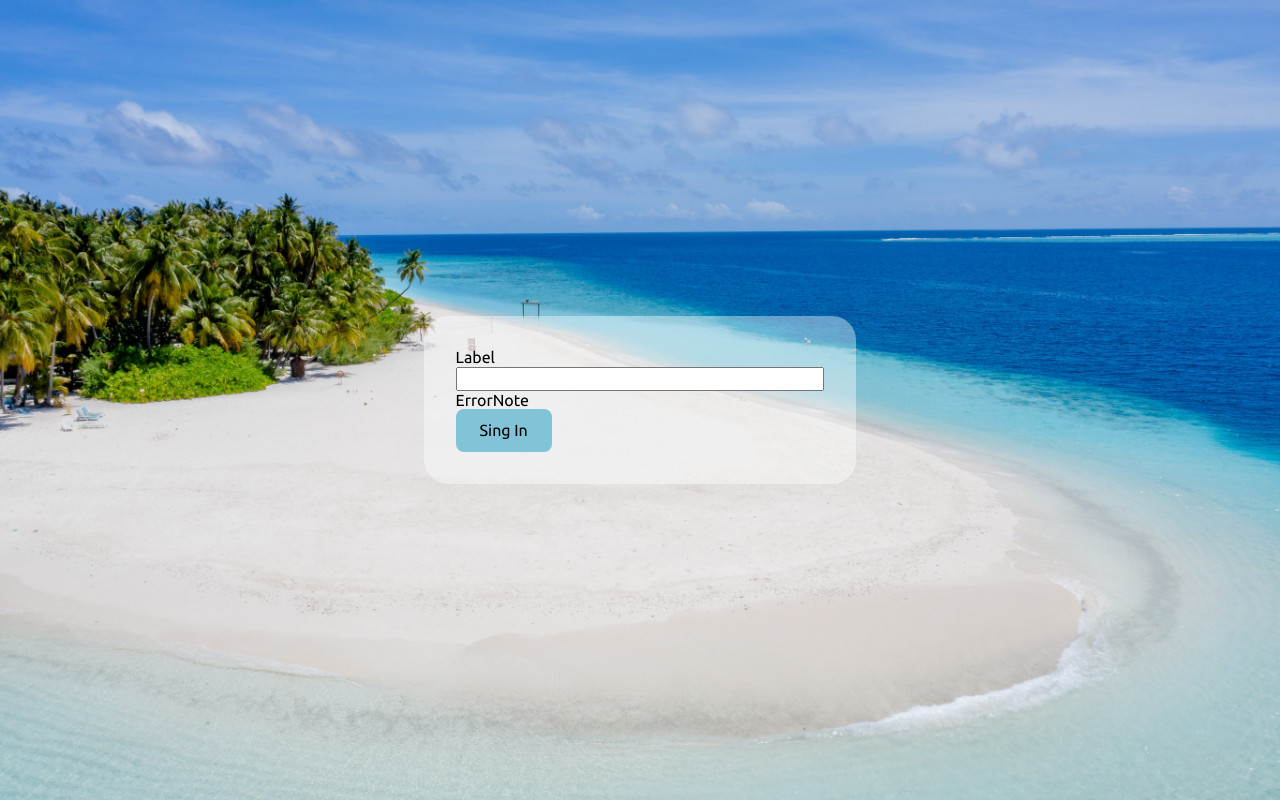
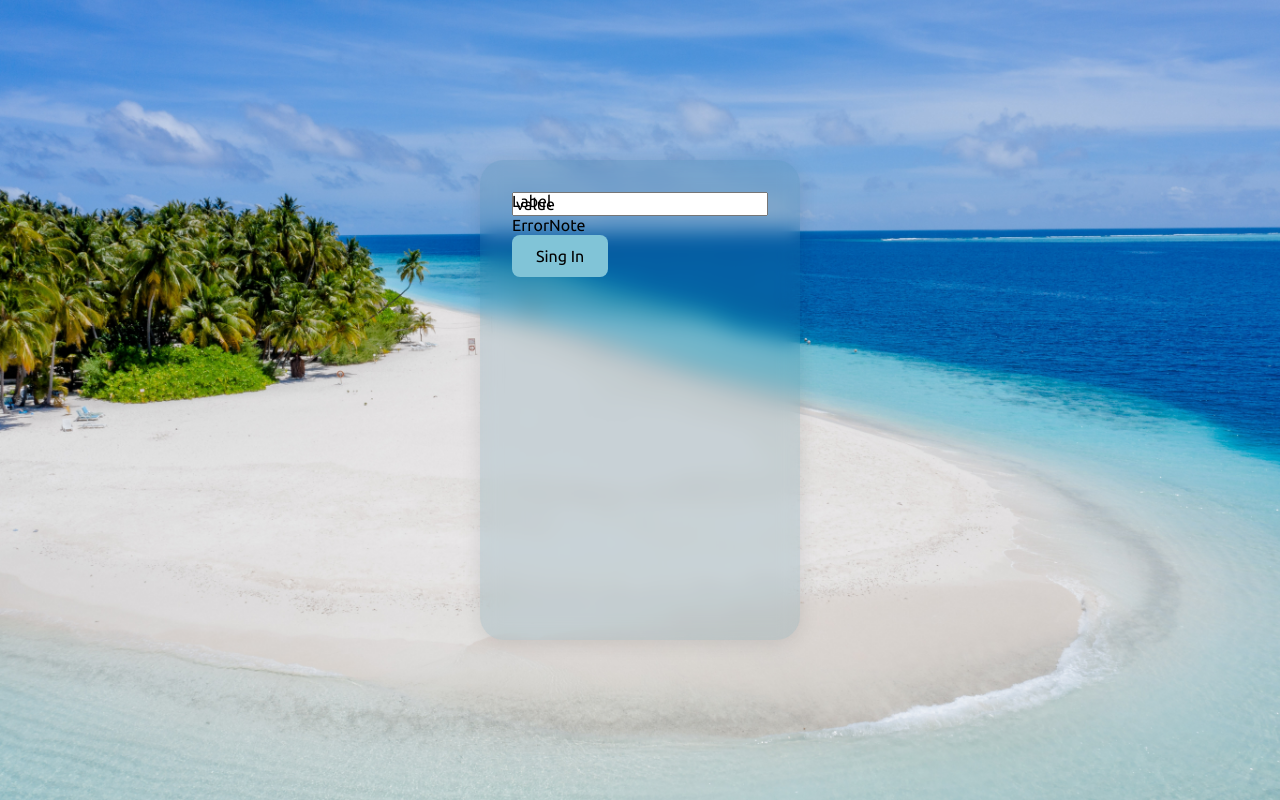
Before and after one commit to ekb1zh/test-beautiful-form, a React (Create React App) app: page / in a window 1280 px wide. Built offline with nearby package versions, Linux system fonts and the light colour scheme.

Commit message:
Experiments with form design

```diff
--- a/src/components/Form/Form.module.scss
+++ b/src/components/Form/Form.module.scss
@@ -1,5 +1,9 @@
 .root {
+  min-height: 60%;
   padding: 32px;
-  background: rgba(255, 255, 255, 0.4);
   border-radius: 24px;
+
+  background: rgb(36, 108, 134, 15%);
+  backdrop-filter: blur(10px);
+  box-shadow: 0 3px 20px 0 rgba(0, 0, 0, 0.1);
 }
--- a/src/components/Input/InputText/InputText.tsx
+++ b/src/components/Input/InputText/InputText.tsx
@@ -14,9 +14,8 @@ const InputText: React.FC<React.PropsWithChildren> = ({ children }) => {
         <Label>Label</Label>
 
         <Input />
-
-        <ErrorNote>ErrorNote</ErrorNote>
       </Container>
+      <ErrorNote>ErrorNote</ErrorNote>
     </div>
   )
 }
--- a/src/components/Input/shared/Container/Container.module.scss
+++ b/src/components/Input/shared/Container/Container.module.scss
@@ -1,2 +1,3 @@
 .root {
+  position: relative;
 }
--- a/src/components/Input/shared/Input/Input.tsx
+++ b/src/components/Input/shared/Input/Input.tsx
@@ -10,7 +10,7 @@ const Input: React.FC<InputProps> = ({
   onChange,
   onInput,
 }) => {
-  return <input className={classes.root} />
+  return <input className={classes.root} value='value' />
 }
 
 export default Input
--- a/src/components/Input/shared/Label/Label.module.scss
+++ b/src/components/Input/shared/Label/Label.module.scss
@@ -1,8 +1,22 @@
 .root {
+  display: flex;
+
+  position: absolute;
+  left: 0;
 }
 
 .placeholder {
+  font-size: 1.2rem;
+  text-transform: lowercase;
+  color: grey;
+
+  top: 16px;
 }
 
 .label {
+  font-size: 0.6rem;
+  text-transform: uppercase;
+  color: black;
+
+  top: 0;
 }
--- a/src/components/Main/Main.module.scss
+++ b/src/components/Main/Main.module.scss
@@ -5,4 +5,15 @@
 
   height: 100%;
   padding: 0 32px;
+
+  background-image:
+  // linear-gradient(
+  //     to bottom,
+  //     rgba(245, 246, 252, 0.52),
+  //     rgba(117, 19, 93, 0.73)
+  //   ),
+    url('../../images/global-background.jpg');
+  background-size: cover;
+  background-position: center;
+  background-color: lightsteelblue;
 }
--- a/src/styles/base.scss
+++ b/src/styles/base.scss
@@ -1,6 +1,7 @@
 :root {
   box-sizing: border-box;
   height: 100%;
+  font-family: 'Ubuntu', sans-serif;
 }
 
 *,
@@ -9,17 +10,10 @@
   box-sizing: inherit;
 }
 
-body {
-  height: 100%;
-  font-family: 'Ubuntu', sans-serif;
-}
-
+html,
+body,
 #root {
-  height: 100%;
-
-  background-image: url('../images/global-background.jpg');
-  background-size: cover;
-  background-position: center;
+  height: inherit;
 }
 
 button {
```
